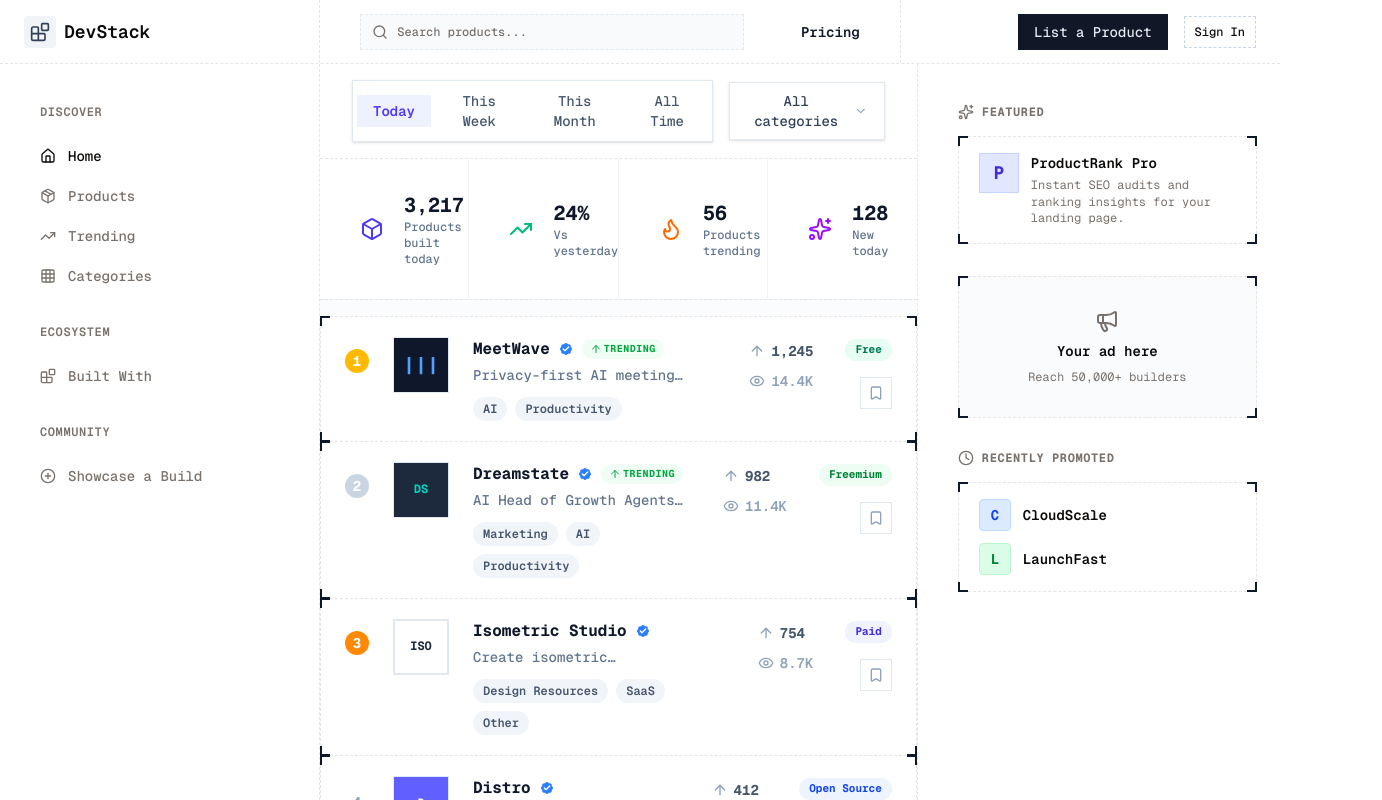
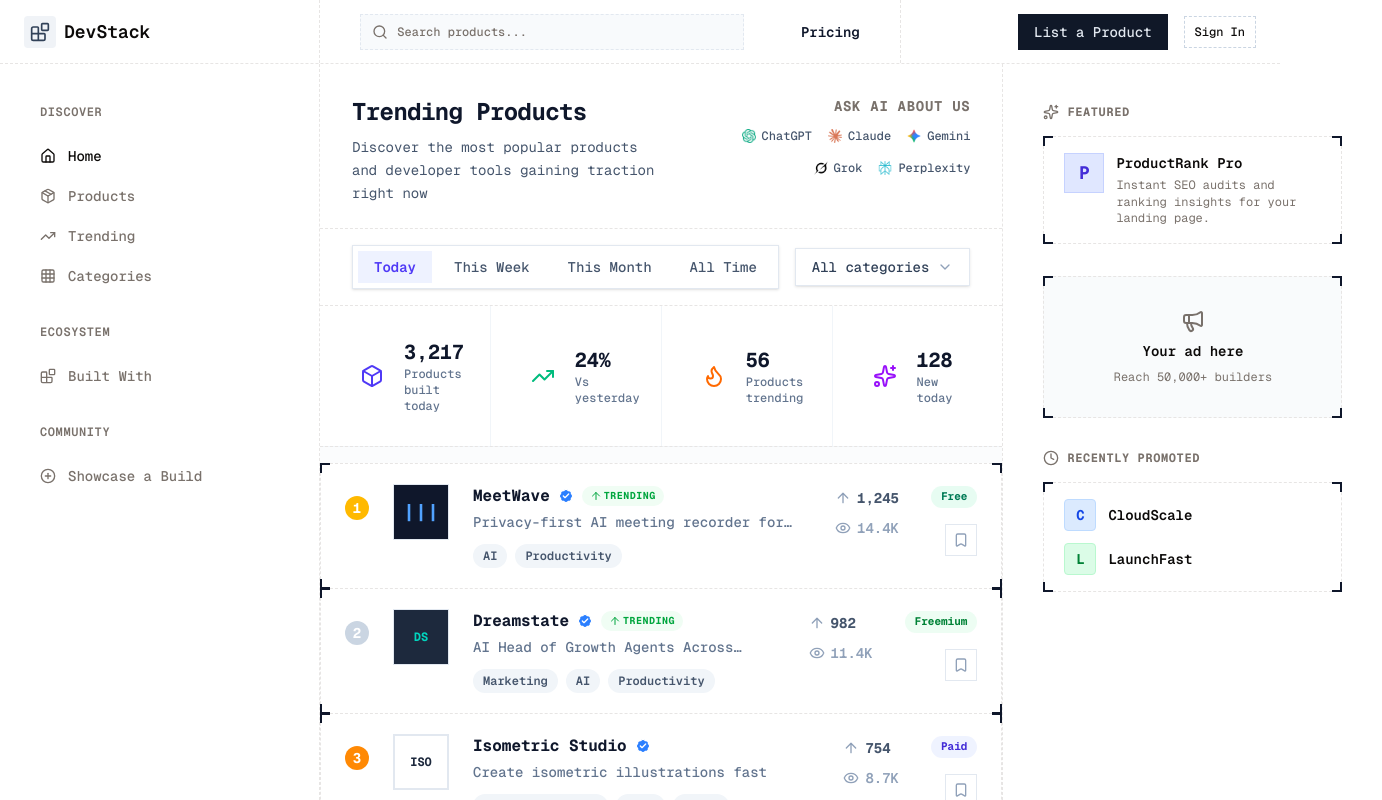
Before and after one commit to SoloDevAbu/DevStacks, a Next.js app: page /trending in a window 1280 px wide. Shown: the top 800 px of the page, 1382 px wide, since content can reach past the window. Built offline with nearby package versions, Linux system fonts and the light colour scheme.

Commit message:
feat: add trending page, button hover outline corner

```diff
--- a/components/home/main-content.tsx
+++ b/components/home/main-content.tsx
@@ -1,5 +1,6 @@
-import Image from "next/image"
 import { ProductList, type Product } from "@/components/home/product-list"
+import { PageHeader } from "@/components/shared/page-header"
+import { AI_PROMPTS } from "@/lib/prompts"
 
 export const TRENDING_PRODUCTS: Product[] = [
   {
@@ -205,82 +206,11 @@
   return (
     <div className="relative flex min-h-full flex-col bg-slate-50/50">
       {/* Header & Controls Section */}
-      <div className="flex flex-col justify-between gap-6 border-b border-dashed border-border bg-white px-6 pt-8 pb-6 md:px-8 lg:flex-row lg:items-start">
-        {/* Left: Hero Texts */}
-        <div className="flex max-w-2xl flex-col">
-          <h1 className="mb-2 text-xl font-bold tracking-tight text-slate-900 md:text-2xl">
-            Discover what you can build with
-          </h1>
-          <p className="text-sm leading-relaxed text-slate-600">
-            Discover developer tools, APIs, and infrastructure, and the products
-            people are already building with them
-          </p>
-        </div>
-        {/* Right: Controls */}
-        <div className="flex w-full max-w-[320px] flex-col gap-3 lg:max-w-100 lg:items-end">
-          <p className="text-sm font-bold tracking-wider text-muted-foreground uppercase">
-            ASK AI ABOUT US
-          </p>
-          <div className="flex flex-wrap items-center gap-4 lg:justify-end">
-            {[
-              {
-                id: "chatgpt",
-                name: "ChatGPT",
-                icon: "/ai-logos/chatgpt.png",
-                url: "https://chatgpt.com/?q=",
-              },
-              {
-                id: "claude",
-                name: "Claude",
-                icon: "/ai-logos/claude-color.png",
-                url: "https://claude.ai/new?q=",
-              },
-              {
-                id: "gemini",
-                name: "Gemini",
-                icon: "/ai-logos/gemini-color.png",
-                url: "https://gemini.google.com/app?q=",
-              },
-              {
-                id: "grok",
-                name: "Grok",
-                icon: "/ai-logos/grok.png",
-                url: "https://x.com/i/grok?text=",
-              },
-              {
-                id: "perplexity",
-                name: "Perplexity",
-                icon: "/ai-logos/perplexity-color.png",
-                url: "https://www.perplexity.ai/search?q=",
-              },
-            ].map((ai) => {
-              const prompt =
-                "What can you tell me about BuyMyNextLaunch, a platform to discover developer tools, APIs, and infrastructure, and the products people are already building with them?"
-              return (
-                <a
-                  key={ai.id}
-                  href={`${ai.url}${encodeURIComponent(prompt)}`}
-                  target="_blank"
-                  rel="noopener noreferrer"
-                  className="group flex items-center justify-center gap-1.5 transition-colors"
-                  title={`Ask ${ai.name}`}
-                >
-                  <Image
-                    src={ai.icon}
-                    alt={ai.name}
-                    width={14}
-                    height={14}
-                    className="object-contain mix-blend-multiply"
-                  />
-                  <span className="text-xs font-medium text-slate-600 transition-colors group-hover:text-slate-900">
-                    {ai.name}
-                  </span>
-                </a>
-              )
-            })}
-          </div>
-        </div>
-      </div>
+      <PageHeader
+        heading="Discover what you can build with"
+        description="Discover developer tools, APIs, and infrastructure, and the products people are already building with them"
+        aiPrompt={AI_PROMPTS.home}
+      />
 
       {/* Product List Section (Full Width, No Gaps) */}
       <div className="flex w-full flex-1 flex-col">
--- /dev/null
+++ b/components/shared/page-header.tsx
@@ -0,0 +1,96 @@
+import Image from "next/image"
+
+function HoverOutline() {
+  return (
+    <div className="pointer-events-none absolute -inset-[6px] z-0 opacity-0 transition-opacity group-hover/btn:opacity-100">
+      <div className="absolute top-0 left-0 h-2 w-2 border-t-2 border-l-2 border-slate-500" />
+      <div className="absolute top-0 right-0 h-2 w-2 border-t-2 border-r-2 border-slate-500" />
+      <div className="absolute bottom-0 left-0 h-2 w-2 border-b-2 border-l-2 border-slate-500" />
+      <div className="absolute bottom-0 right-0 h-2 w-2 border-b-2 border-r-2 border-slate-500" />
+    </div>
+  )
+}
+
+interface PageHeaderProps {
+  heading: string
+  description: string
+  aiPrompt: string
+}
+
+export function PageHeader({ heading, description, aiPrompt }: PageHeaderProps) {
+  return (
+    <div className="flex flex-col justify-between gap-6 border-b border-dashed border-border bg-white px-6 pt-8 pb-6 md:px-8 lg:flex-row lg:items-start">
+      {/* Left: Hero Texts */}
+      <div className="flex max-w-2xl flex-col">
+        <h1 className="mb-2 text-xl font-bold tracking-tight text-slate-900 md:text-2xl">
+          {heading}
+        </h1>
+        <p className="text-sm leading-relaxed text-slate-600">{description}</p>
+      </div>
+      {/* Right: Controls */}
+      <div className="flex w-full max-w-[320px] flex-col gap-3 lg:max-w-100 lg:items-end">
+        <p className="text-sm font-bold tracking-wider text-muted-foreground uppercase">
+          ASK AI ABOUT US
+        </p>
+        <div className="flex flex-wrap items-center gap-4 lg:justify-end">
+          {[
+            {
+              id: "chatgpt",
+              name: "ChatGPT",
+              icon: "/ai-logos/chatgpt.png",
+              url: "https://chatgpt.com/?q=",
+            },
+            {
+              id: "claude",
+              name: "Claude",
+              icon: "/ai-logos/claude-color.png",
+              url: "https://claude.ai/new?q=",
+            },
+            {
+              id: "gemini",
+              name: "Gemini",
+              icon: "/ai-logos/gemini-color.png",
+              url: "https://gemini.google.com/app?q=",
+            },
+            {
+              id: "grok",
+              name: "Grok",
+              icon: "/ai-logos/grok.png",
+              url: "https://x.com/i/grok?text=",
+            },
+            {
+              id: "perplexity",
+              name: "Perplexity",
+              icon: "/ai-logos/perplexity-color.png",
+              url: "https://www.perplexity.ai/search?q=",
+            },
+          ].map((ai) => {
+            return (
+              <div key={ai.id} className="group/btn relative inline-flex">
+                <a
+                  href={`${ai.url}${encodeURIComponent(aiPrompt)}`}
+                  target="_blank"
+                  rel="noopener noreferrer"
+                  className="relative z-10 flex items-center justify-center gap-1.5 transition-colors"
+                  title={`Ask ${ai.name}`}
+                >
+                  <Image
+                    src={ai.icon}
+                    alt={ai.name}
+                    width={14}
+                    height={14}
+                    className="object-contain mix-blend-multiply"
+                  />
+                  <span className="text-xs font-medium text-slate-600 transition-colors group-hover/btn:text-slate-900">
+                    {ai.name}
+                  </span>
+                </a>
+                <HoverOutline />
+              </div>
+            )
+          })}
+        </div>
+      </div>
+    </div>
+  )
+}
--- a/components/trending/filter-bar.tsx
+++ b/components/trending/filter-bar.tsx
@@ -1,29 +1,65 @@
 import { ChevronDown } from "lucide-react"
+import { Button } from "@/components/ui/button"
+import { cn } from "@/lib/utils"
+
+function HoverOutline() {
+  return (
+    <div className="pointer-events-none absolute -inset-[6px] z-0 opacity-0 transition-opacity group-hover/btn:opacity-100">
+      <div className="absolute top-0 left-0 h-2 w-2 border-t-2 border-l-2 border-slate-500" />
+      <div className="absolute top-0 right-0 h-2 w-2 border-t-2 border-r-2 border-slate-500" />
+      <div className="absolute bottom-0 left-0 h-2 w-2 border-b-2 border-l-2 border-slate-500" />
+      <div className="absolute bottom-0 right-0 h-2 w-2 border-b-2 border-r-2 border-slate-500" />
+    </div>
+  )
+}
+
+function FilterTab({
+  children,
+  active,
+}: {
+  children: React.ReactNode
+  active?: boolean
+}) {
+  return (
+    <div className="group/btn relative inline-flex">
+      <Button
+        variant="ghost"
+        className={cn(
+          "relative z-10 h-auto rounded-md px-4 py-1.5 text-sm transition-colors hover:bg-transparent",
+          active
+            ? "bg-indigo-50 font-semibold text-indigo-600 hover:text-indigo-700"
+            : "font-medium text-slate-600 hover:text-slate-900"
+        )}
+      >
+        {children}
+      </Button>
+      <HoverOutline />
+    </div>
+  )
+}
 
 export function FilterBar() {
   return (
     <div className="flex flex-col gap-4 border-b border-dashed border-border bg-white px-6 py-4 sm:flex-row sm:items-center sm:justify-between md:px-8">
       {/* Time Filters */}
       <div className="flex items-center gap-1 rounded-lg border border-slate-200 bg-white p-1 shadow-sm">
-        <button className="rounded-md bg-indigo-50 px-4 py-1.5 text-sm font-semibold text-indigo-600">
-          Today
-        </button>
-        <button className="rounded-md px-4 py-1.5 text-sm font-medium text-slate-600 transition-colors hover:text-slate-900">
-          This Week
-        </button>
-        <button className="rounded-md px-4 py-1.5 text-sm font-medium text-slate-600 transition-colors hover:text-slate-900">
-          This Month
-        </button>
-        <button className="rounded-md px-4 py-1.5 text-sm font-medium text-slate-600 transition-colors hover:text-slate-900">
-          All Time
-        </button>
+        <FilterTab active>Today</FilterTab>
+        <FilterTab>This Week</FilterTab>
+        <FilterTab>This Month</FilterTab>
+        <FilterTab>All Time</FilterTab>
       </div>
 
       {/* Category Filter */}
-      <button className="flex items-center gap-2 rounded-lg border border-slate-200 bg-white px-4 py-2 text-sm font-medium text-slate-700 shadow-sm transition-colors hover:bg-slate-50">
-        All categories
-        <ChevronDown className="size-4 text-slate-400" />
-      </button>
+      <div className="group/btn relative inline-flex">
+        <Button
+          variant="outline"
+          className="relative z-10 h-auto gap-2 rounded-lg border-slate-200 bg-white px-4 py-2 text-sm font-medium text-slate-700 shadow-sm transition-colors hover:bg-slate-50"
+        >
+          All categories
+          <ChevronDown className="size-4 text-slate-400" />
+        </Button>
+        <HoverOutline />
+      </div>
     </div>
   )
 }
--- a/components/trending/trending-content.tsx
+++ b/components/trending/trending-content.tsx
@@ -1,11 +1,18 @@
 import { ProductList } from "@/components/home/product-list"
 import { TRENDING_PRODUCTS } from "@/components/home/main-content"
+import { PageHeader } from "@/components/shared/page-header"
 import { FilterBar } from "@/components/trending/filter-bar"
 import { StatsBanner } from "@/components/trending/stats-banner"
+import { AI_PROMPTS } from "@/lib/prompts"
 
 export function TrendingContent() {
   return (
     <div className="relative flex min-h-full flex-col bg-slate-50/50">
+      <PageHeader
+        heading="Trending Products"
+        description="Discover the most popular products and developer tools gaining traction right now"
+        aiPrompt={AI_PROMPTS.trending}
+      />
       <FilterBar />
       <StatsBanner />
 
--- /dev/null
+++ b/lib/prompts.ts
@@ -0,0 +1,5 @@
+export const AI_PROMPTS = {
+  home: "What can you tell me about BuyMyNextLaunch, a platform to discover developer tools, APIs, and infrastructure, and the products people are already building with them?",
+  trending:
+    "What are the most popular trending developer tools and products right now on BuyMyNextLaunch?",
+}
```
